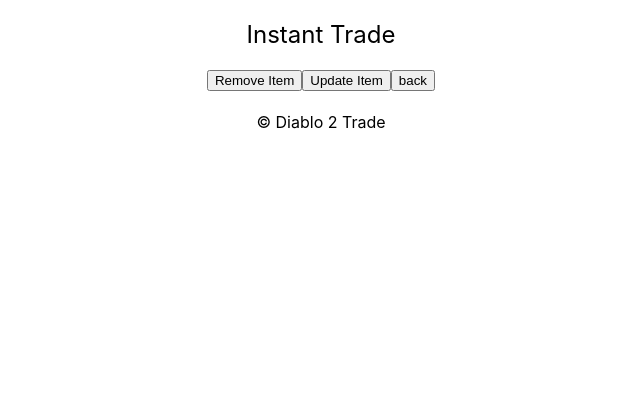
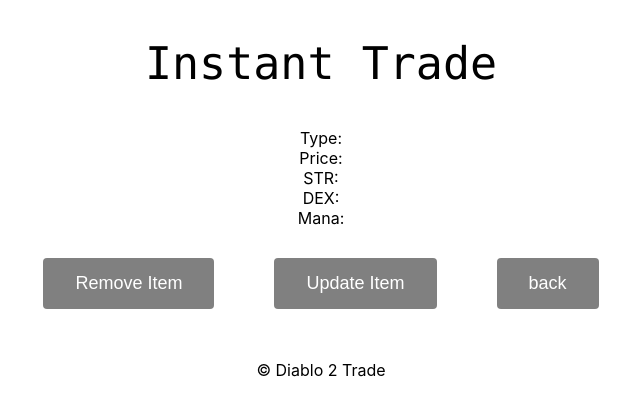
Before and after one commit to sky0815a/instant-trade-frontend, a React (Create React App) app: page /item/1 in a window 1280 px wide. Shown: the top 416 px of the page, without its empty margins (319-959 px from the left). Built offline with nearby package versions, Linux system fonts and the light colour scheme; no server answers.

Commit message:
Little tweaks on display

```diff
--- a/src/App.css
+++ b/src/App.css
@@ -2,37 +2,49 @@
   text-align: center;
 }
 
-.App-logo {
-  height: 40vmin;
-  pointer-events: none;
+
+.main {
+  margin-left: 40px;
+  align-content: center;
+  min-height: 100%;
+  display: flex;
+  flex-wrap: wrap;
+  flex-direction: row;
+}
+.main > div {
+  display: flex;
+  flex-basis: calc(50% - 40px);
+  justify-content: center;
+  flex-direction: column;
+}
+.main > div > div {
+  display: flex;
+  justify-content: center;
+  flex-direction: row;
 }
 
-@media (prefers-reduced-motion: no-preference) {
-  .App-logo {
-    animation: App-logo-spin infinite 20s linear;
-  }
+h1, h2, h3, h4, h5, h6 {
+  font-weight: 400;
 }
 
-.App-header {
-  background-color: #282c34;
-  min-height: 100vh;
-  display: flex;
-  flex-direction: column;
-  align-items: center;
-  justify-content: center;
-  font-size: calc(10px + 2vmin);
-  color: white;
+title {
+  font-weight: 500;
 }
 
-.App-link {
-  color: #61dafb;
+h2{
+  font-size: 45px;
+  font-family: "Lucida Console", "Courier New", monospace;
+
 }
 
-@keyframes App-logo-spin {
-  from {
-    transform: rotate(0deg);
-  }
-  to {
-    transform: rotate(360deg);
-  }
+button, input[type=submit]{
+  background-color: gray; /* Green */
+  border: 3px  gray;
+  color: white;
+  padding: 15px 32px;
+  text-align: center;
+  display: inline-block;
+  font-size: 18px;
+  border-radius: 4px;
+  margin: 30px;
 }
--- a/src/components/itemID.js
+++ b/src/components/itemID.js
@@ -57,11 +57,11 @@
   return (
     <div>
       <div className="container">
-        <div>{ItemID.type}</div>
-        <div>{ItemID.cost}</div>
-        <div>{ItemID.STR}</div>
-        <div>{ItemID.DEX}</div>
-        <div>{ItemID.Mana}</div>
+        <div>Type: {ItemID.type}</div>
+        <div>Price: {ItemID.cost}</div>
+        <div>STR: {ItemID.STR}</div>
+        <div>DEX: {ItemID.DEX}</div>
+        <div>Mana: {ItemID.Mana}</div>
         <div>
           <button className="delete" onClick={removeItem}>
             Remove Item
--- a/src/components/trade.js
+++ b/src/components/trade.js
@@ -17,8 +17,6 @@
           })
     }, []);
 
-
-
     return (
         <div>
             <div className="button">
@@ -28,7 +26,12 @@
                 {trade.map((element) => {
                     return(
                         <div className="container">
-                            <Link to = {`item/${element._id}`}><img src={element.images}/>
+                            <div>Type: {element.type}</div>
+                            <div>Price: {element.cost}</div>
+                            <div>STR: {element.STR}</div>
+                            <div>DEX: {element.DEX}</div>
+                            <div>Mana: {element.Mana}</div>
+                            <Link to = {`item/${element._id}`}><button> View Item </button>
                             <div>{element.item}</div></Link>
                         </div>
                     )
@@ -36,4 +39,24 @@
             </div>
         </div>
     )
+
+
+
+    // return (
+    //     <div>
+    //         <div className="button">
+    //             <Link to = '/itemPost'> <button> Add Item </button> </Link>
+    //         </div>
+    //         <div className="main">
+    //             {trade.map((element) => {
+    //                 return(
+    //                     <div className="container">
+    //                         <Link to = {`item/${element._id}`}><img src={element.images}/>
+    //                         <div>{element.item}</div></Link>
+    //                     </div>
+    //                 )
+    //             })}
+    //         </div>
+    //     </div>
+    // )
 }
```
